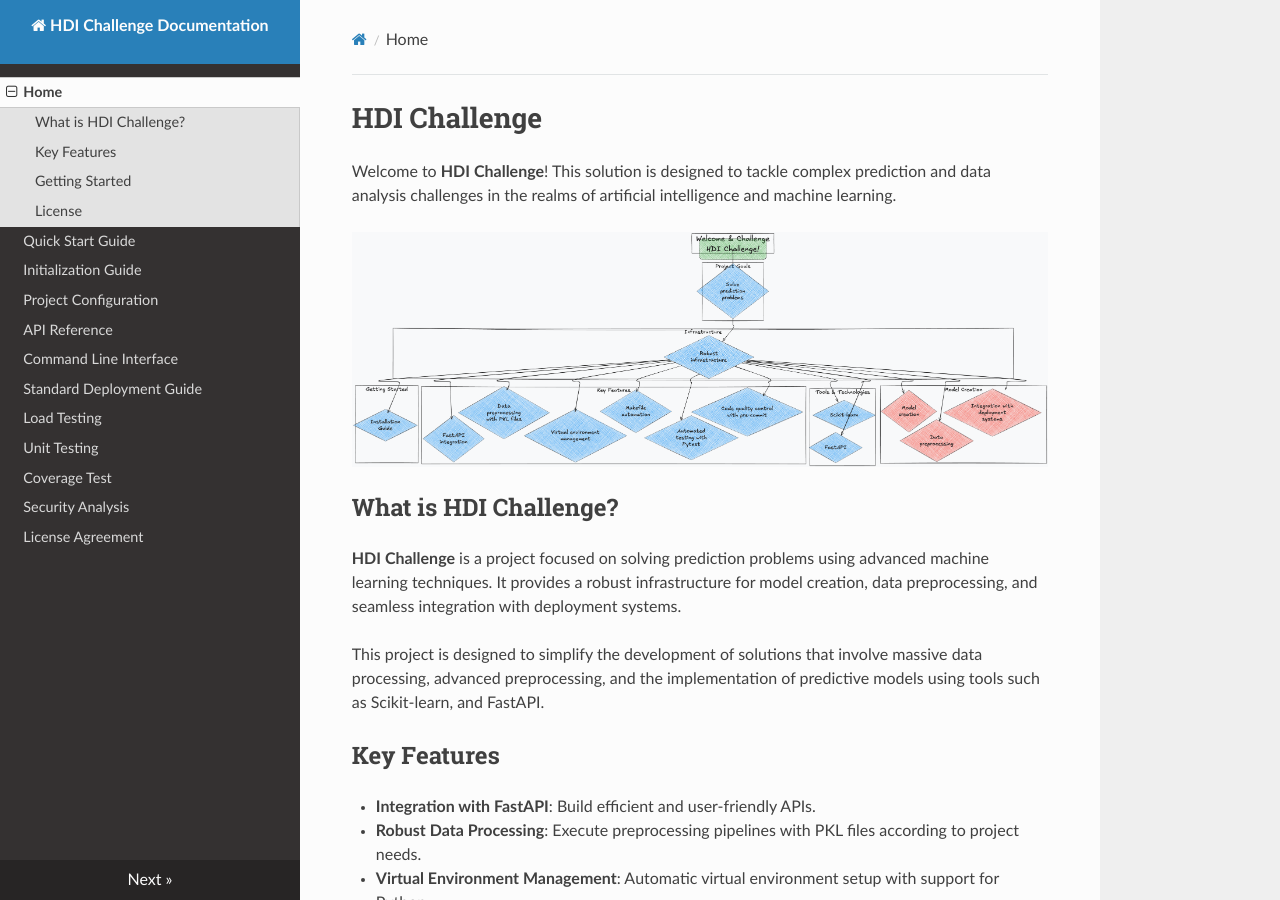
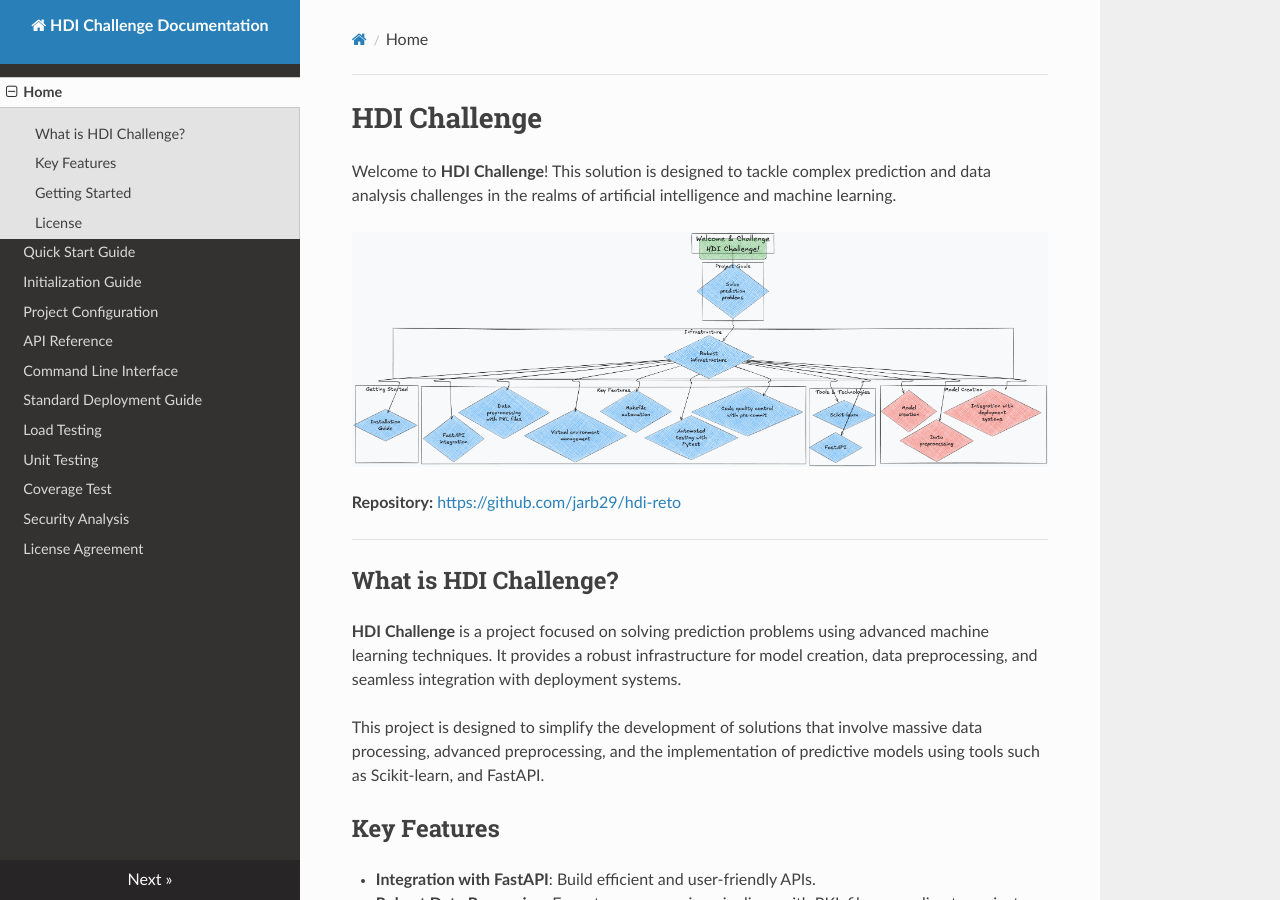
Before and after one commit to jarb29/hdi-reto, an MkDocs documentation site: the page built from docs/index.md, in a window 1280 px wide and 900 px high. Built offline with MkDocs 1.6.1, drawn with Linux system fonts in a browser that asks for light colours; nearby versions of some CDN libraries.

Commit message:
Add repository link to documentation
Updated the index.md to include a link to the project's GitHub repository. This addition provides readers with direct access to the source code and further resources.

```diff
--- a/docs/index.md
+++ b/docs/index.md
@@ -3,11 +3,16 @@
 Welcome to **HDI Challenge**! This solution is designed to tackle complex prediction and data analysis challenges in the realms of artificial intelligence and machine learning.
 
 ![Directory](images/d9.png)
+---
+**Repository:** [https://github.com/jarb29/hdi-reto](https://github.com/jarb29/hdi-reto)
+
+---
 ## What is HDI Challenge?
 
 **HDI Challenge** is a project focused on solving prediction problems using advanced machine learning techniques. It provides a robust infrastructure for model creation, data preprocessing, and seamless integration with deployment systems.
 
 This project is designed to simplify the development of solutions that involve massive data processing, advanced preprocessing, and the implementation of predictive models using tools such as Scikit-learn, and FastAPI.
+
 
 ## Key Features
 
```
